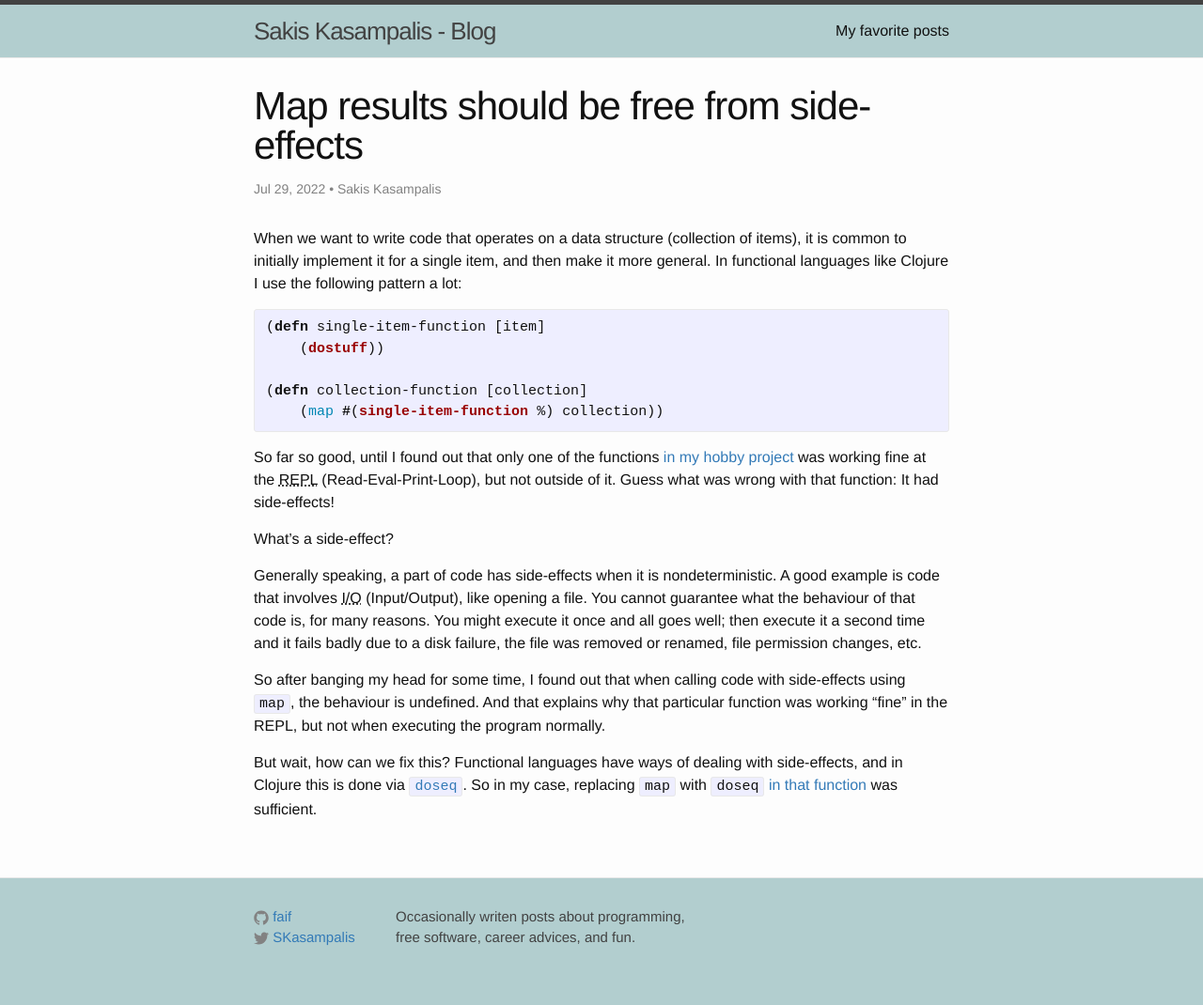
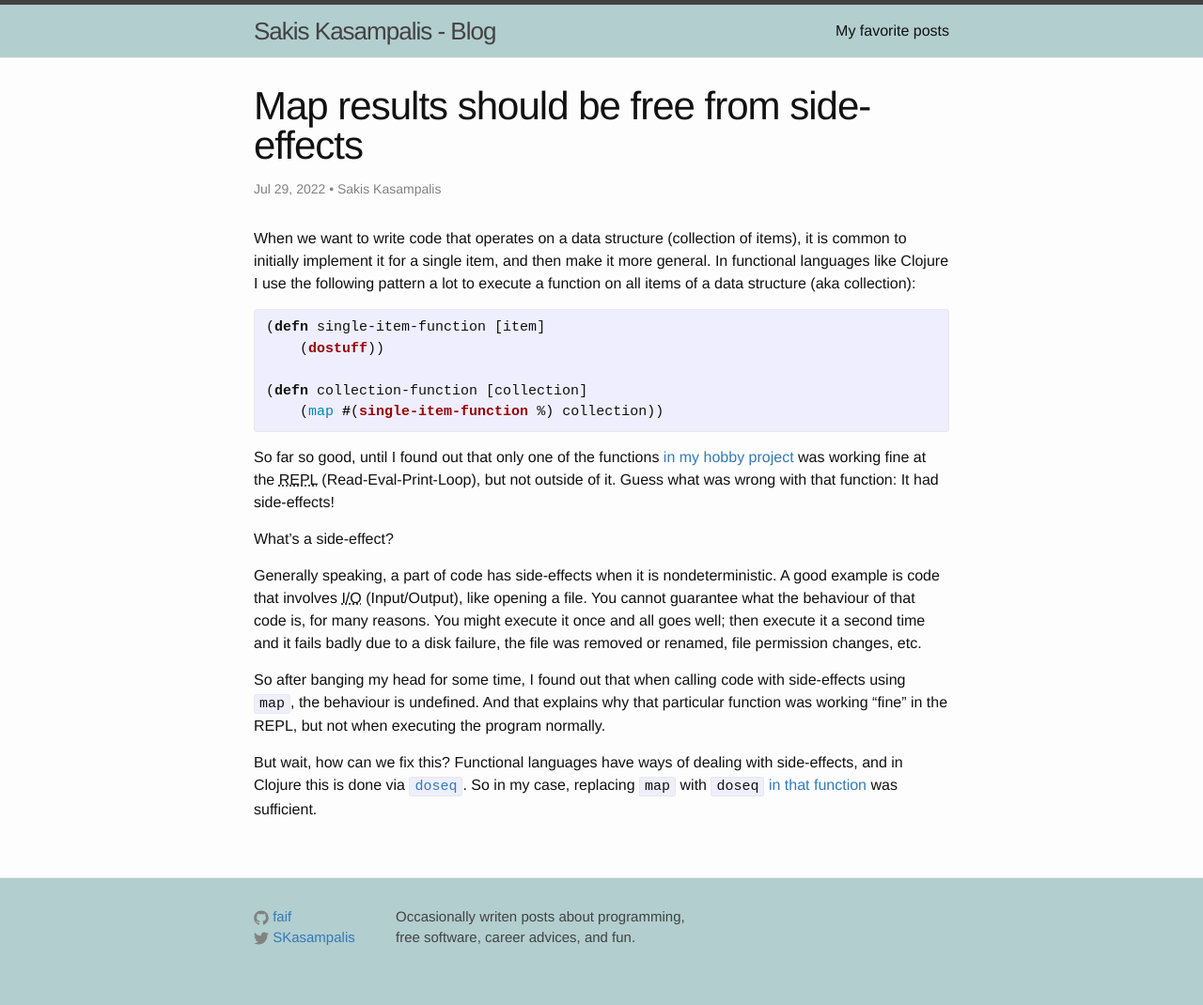
Before and after one commit to faif/blog, a Jekyll site: the page built from _posts/2022-07-29-map-no-side-effects.md, in a window 1280 px wide. Shown: the whole page at 94% size. Built offline with Jekyll 4.4.1, drawn with Linux system fonts in a browser that asks for light colours; comment, search, counter and statistics services are not loaded.

Commit message:
Extend post
Clarify map

```diff
--- a/_posts/2022-07-29-map-no-side-effects.md
+++ b/_posts/2022-07-29-map-no-side-effects.md
@@ -10,7 +10,7 @@ tags:
 - side effect
 ---
 
-When we want to write code that operates on a data structure (collection of items), it is common to initially implement it for a single item, and then make it more general. In functional languages like Clojure I use the following pattern a lot:
+When we want to write code that operates on a data structure (collection of items), it is common to initially implement it for a single item, and then make it more general. In functional languages like Clojure I use the following pattern a lot to execute a function on all items of a data structure (aka collection):
 
 {% highlight clojure %}
 (defn single-item-function [item]
```
